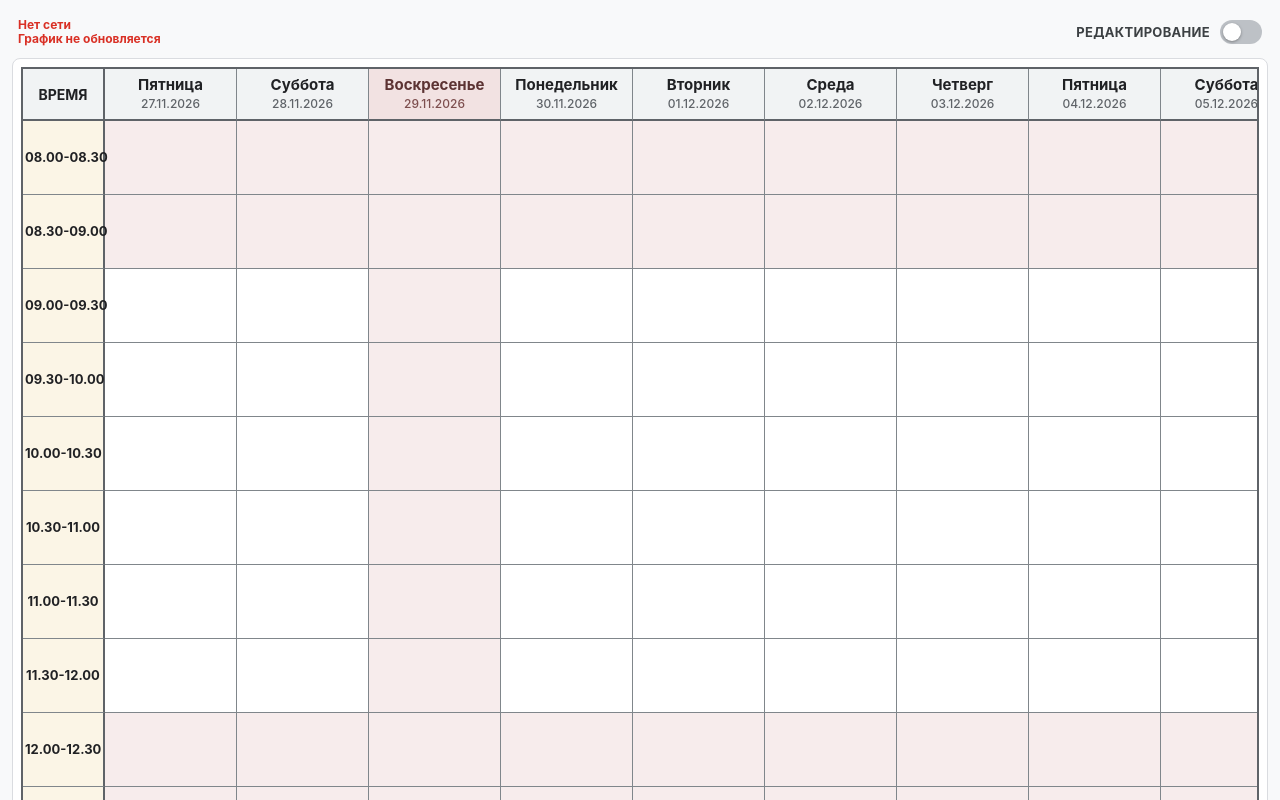
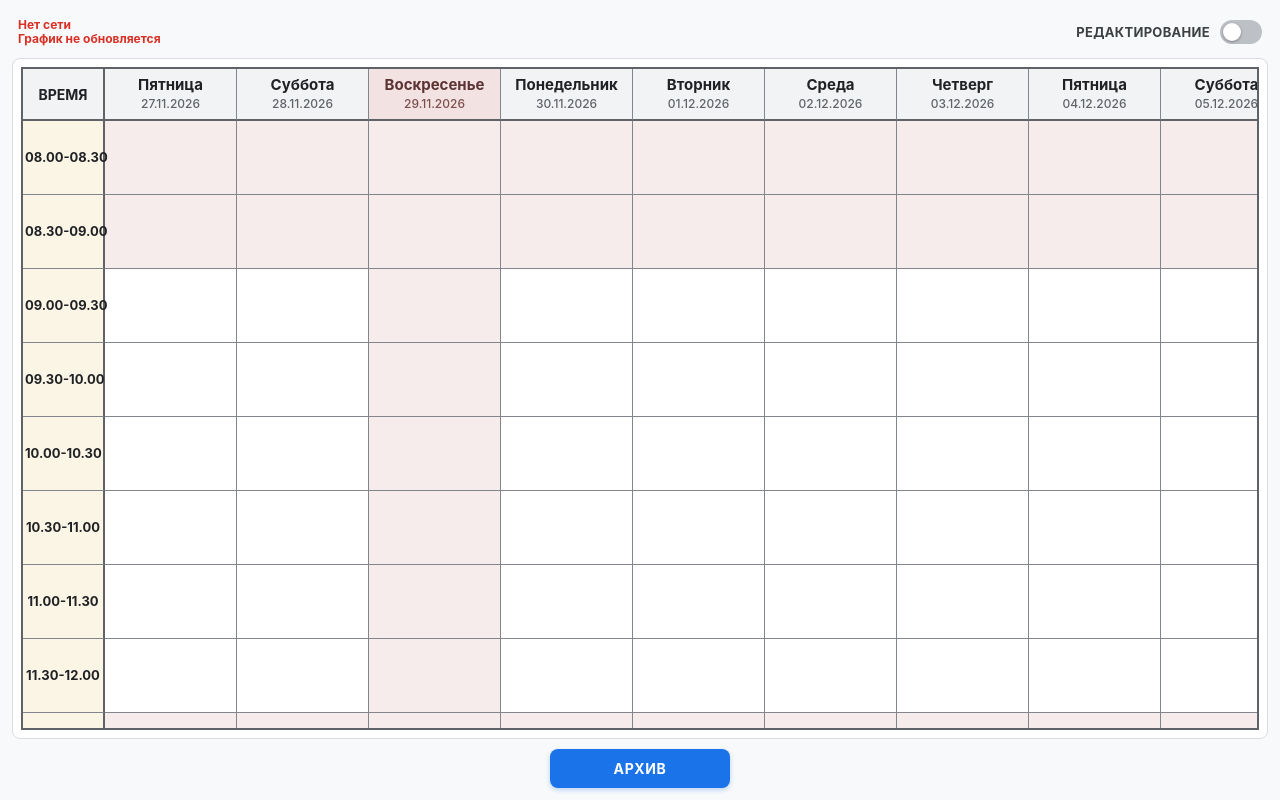
Before and after one commit to osagotbilis-collab/AutoHause, a plain HTML site: page index.html in a window 1280 px wide. Shown: the top 800 px of the page. Drawn offline with Linux system fonts and the light colour scheme; no server answers.

Commit message:
Update index.html

```diff
--- a/index.html
+++ b/index.html
@@ -11,9 +11,13 @@
     * { box-sizing: border-box; font-family: -apple-system, BlinkMacSystemFont, Arial, sans-serif; }
     body {
       margin: 0;
-      padding: calc(12px + env(safe-area-inset-top)) 12px calc(20px + env(safe-area-inset-bottom));
+      padding: calc(12px + env(safe-area-inset-top)) 12px calc(12px + env(safe-area-inset-bottom));
       background: #f8f9fa;
       color: #202124;
+      height: 100dvh;
+      display: flex;
+      flex-direction: column;
+      overflow: hidden;
     }
 
     .top-status-row {
@@ -23,6 +27,7 @@
       gap: 10px;
       padding: 4px 6px 10px;
       min-height: 36px;
+      flex-shrink: 0;
     }
     #syncStatus {
       font-size: 12px;
@@ -81,13 +86,19 @@
       border: 1px solid #dadce0;
       border-radius: 8px;
       padding: 8px;
+      flex: 1;
+      min-height: 0;
+      display: flex;
+      flex-direction: column;
     }
     .scroll-container {
-      overflow-x: auto;
+      overflow: auto;
       -webkit-overflow-scrolling: touch;
       border: 2px solid #5f6368;
       position: relative;
       background: #ffffff;
+      flex: 1;
+      min-height: 0;
     }
 
     table {
@@ -194,9 +205,10 @@
     }
 
     .archive-bar {
-      margin-top: 14px;
+      margin-top: 10px;
       display: flex;
       justify-content: center;
+      flex-shrink: 0;
     }
     .archive-btn {
       width: auto;
@@ -225,7 +237,7 @@
 
     @media (max-width: 600px) {
       body {
-        padding: calc(8px + env(safe-area-inset-top)) 4px calc(16px + env(safe-area-inset-bottom));
+        padding: calc(8px + env(safe-area-inset-top)) 4px calc(8px + env(safe-area-inset-bottom));
         background: #ffffff;
       }
       .section {
```
